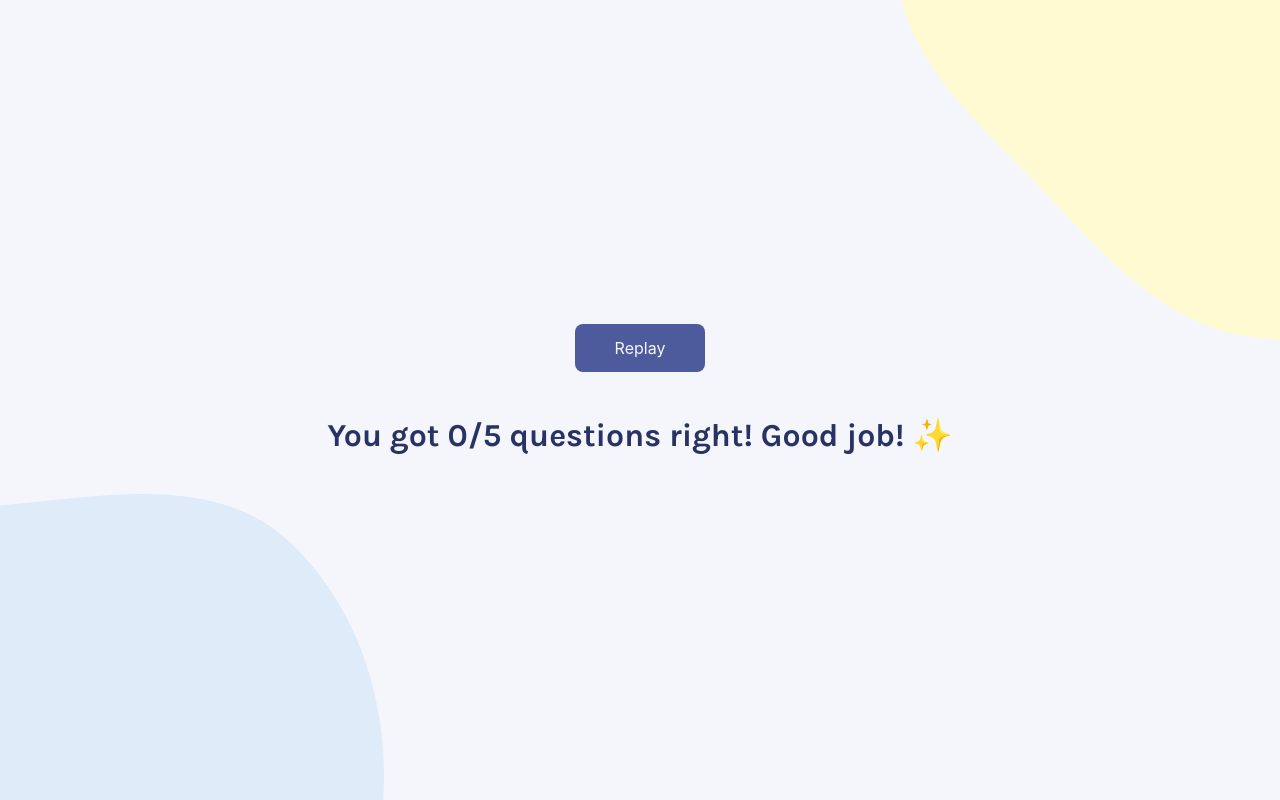
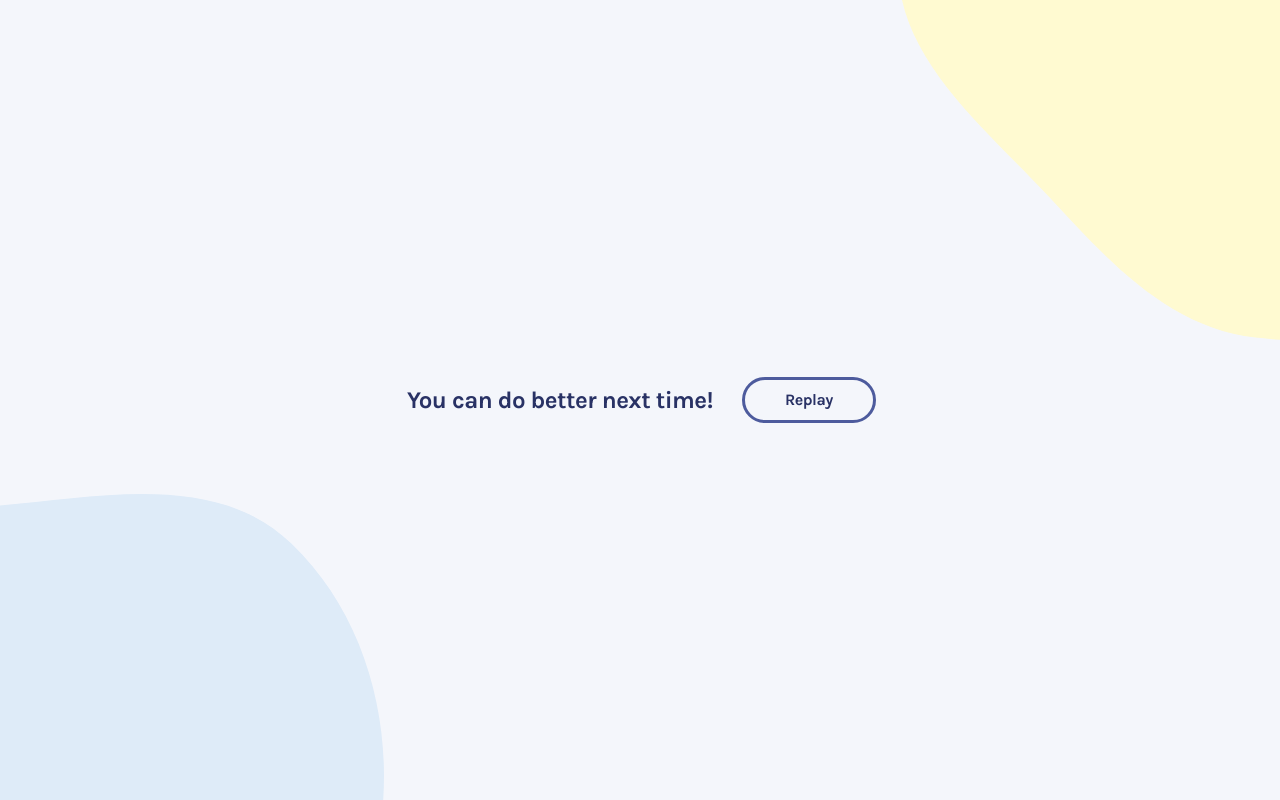
Before and after one commit to vietan0/quizzical-sike, a React (Create React App) app: page / in a window 1280 px wide. Both pictures are taken after a click on the button "Check answers". Built offline with nearby package versions, Linux system fonts and the light colour scheme.

Commit message:
Added post-submit message, minor layout changes

```diff
--- a/src/App.js
+++ b/src/App.js
@@ -73,7 +73,7 @@ export default function App() {
 		setQuizzes(quizzes =>
 			quizzes.map(quizObj =>
 				selectedId === quizObj.id
-					? {...quizObj, ansStatus: correct ? selected ? false : true : false}
+					? {...quizObj, ansStatus: correct ? (selected ? false : true) : false}
 					: quizObj
 			)
 		);
@@ -112,7 +112,7 @@ export default function App() {
 					></iframe>
 
 					<small>
-						Built using{" "}
+						Built with data from{" "}
 						<a href="https://opentdb.com/api_config.php" target="_blank">
 							Open Trivia Database
 						</a>
@@ -121,17 +121,21 @@ export default function App() {
 			) : (
 				<>
 					<>{quizElements}</>
-					<button
-						onClick={submitted ? startSession : checkAnswers}
-						className="check-answer"
-					>
-						{submitted ? "Replay" : "Check answers"}
-					</button>
-					{submitted && (
-						<p className="result">
-							You got {correctCount}/5 questions right! Good job! ✨
-						</p>
-					)}
+					<div id="bottom-row">
+						{submitted && (
+							<p className="result">
+								{correctCount <= 1 && `You can do better next time!`}
+								{correctCount > 1 &&
+									correctCount < 5 &&
+									`You got ${correctCount}/5 questions right! Good job!`}
+								{correctCount == 5 &&
+									`✨Perfect ✨ score! You should up the stakes!`}
+							</p>
+						)}
+						<button onClick={submitted ? startSession : checkAnswers}>
+							{submitted ? "Replay" : "Check answers"}
+						</button>
+					</div>
 				</>
 			)}
 		</div>
--- a/src/components/Choice.js
+++ b/src/components/Choice.js
@@ -11,6 +11,7 @@ export default function Choice(props) {
 			}}
 			className={`
 				${selected ? "selected" : ""}
+				${submitted ? "submitted" : ""}
 				${
 					submitted
 						? correct
@@ -19,7 +20,7 @@ export default function Choice(props) {
 								: "missed"
 							: selected
 							? "wrong"
-							: "not-correct"
+							: "not-selected"
 						: ""
 				}
 			`}
--- a/src/style.css
+++ b/src/style.css
@@ -39,15 +39,39 @@ h6 {
   letter-spacing: -1.5px;
 }
 #container button {
+  color: hsl(231deg, 42%, 28%);
+  font-family: "Karla", "Inter", sans-serif;
+  font-weight: bold;
+  letter-spacing: -0.5px;
+  background-color: transparent;
+  outline: 3px solid hsl(230deg, 34%, 46%);
+  padding: 8px 40px;
+  border: none;
+  border-radius: 80px;
+  transition: 0.1s ease-out;
+}
+#container button:hover {
+  color: hsl(220deg, 43%, 97%);
+  outline: none;
   background-color: hsl(230deg, 34%, 46%);
-  color: hsl(220deg, 43%, 97%);
-  padding: 12px 40px;
-  border: none;
-  border-radius: 8px;
 }
 #container .get-quizzes {
   margin-top: 32px;
   margin-bottom: 32px;
+}
+#container #bottom-row {
+  width: 100%;
+  display: flex;
+  gap: 32px;
+  justify-content: center;
+  align-items: center;
+}
+#container #bottom-row .result {
+  font-family: "Karla", "Inter", sans-serif;
+  font-size: 24px;
+  font-weight: bold;
+  letter-spacing: -0.5px;
+  margin: 0;
 }
 
 .quiz {
@@ -76,12 +100,14 @@ h6 {
   transition: all 0.1s ease-out;
 }
 .quiz .choices div:hover {
-  outline: none;
-  background-color: hsl(230deg, 61%, 95%);
+  background-color: hsl(230deg, 61%, 90%);
 }
 .quiz .choices div.selected {
   outline: none;
   background-color: hsl(230deg, 61%, 90%);
+}
+.quiz .choices div.submitted {
+  pointer-events: none;
 }
 .quiz .choices div.correct {
   outline: none;
@@ -95,7 +121,7 @@ h6 {
   outline: none;
   background-color: hsl(0deg, 81%, 85%);
 }
-.quiz .choices div.not-correct {
+.quiz .choices div.not-selected {
   opacity: 0.5;
 }
 .quiz hr {
@@ -113,11 +139,4 @@ pre {
   margin-top: 16px;
 }
 
-.result {
-  font-family: "Karla", "Inter", sans-serif;
-  font-size: 32px;
-  font-weight: bold;
-  margin-top: 24px;
-}
-
 /*# sourceMappingURL=style.css.map */
--- a/src/style.scss
+++ b/src/style.scss
@@ -3,7 +3,7 @@ $blue-primary: hsla(231, 42%, 28%, 1);
 $blue-secondary: hsla(230, 34%, 46%, 1);
 $blue-divider: hsla(231, 42%, 90%, 1);
 $green-correct: hsla(133, 46%, 71%, 1);
-$blue-hover: hsla(230, 61%, 95%, 1);
+$blue-hover: hsla(230, 61%, 90%, 1);
 $blue-selected: hsla(230, 61%, 90%, 1);
 $red-wrong: hsla(360, 81%, 85%, 1);
 
@@ -64,16 +64,43 @@ h6 {
 	}
 
 	button {
+		color: $blue-primary;
+		font-family: $heading-text;
+		font-weight: bold;
+		letter-spacing: -0.5px;
+		background-color: transparent;
+		outline: 3px solid $blue-secondary;
+		padding: $d2 $d7;
+		border: none;
+		border-radius: $d10;
+		transition: 0.1s ease-out;
+	}
+
+	button:hover {
+		color: $blue-bg;
+		outline: none;
 		background-color: $blue-secondary;
-		color: $blue-bg;
-		padding: $d3 $d7;
-		border: none;
-		border-radius: $d2;
 	}
 
 	.get-quizzes {
 		margin-top: $d6;
 		margin-bottom: $d6;
+	}
+
+	#bottom-row {
+		width: 100%;
+		display: flex;
+		gap: $d6;
+		justify-content: center;
+		align-items: center;
+
+		.result {
+			font-family: $heading-text;
+			font-size: $d5;
+			font-weight: bold;
+			letter-spacing: -0.5px;
+			margin: 0;
+		}
 	}
 }
 
@@ -105,13 +132,16 @@ h6 {
 		}
 
 		div:hover {
-			outline: none;
 			background-color: $blue-hover;
 		}
 
 		div.selected {
 			outline: none;
 			background-color: $blue-selected;
+		}
+
+		div.submitted {
+			pointer-events: none;
 		}
 
 		div.correct {
@@ -129,7 +159,7 @@ h6 {
 			background-color: $red-wrong;
 		}
 
-		div.not-correct {
+		div.not-selected {
 			opacity: 0.5;
 		}
 	}
@@ -150,10 +180,3 @@ pre {
 	width: 100%;
 	margin-top: $d4;
 }
-
-.result {
-	font-family: $heading-text;
-	font-size: $d6;
-	font-weight: bold;
-	margin-top: $d5;
-}
```
Also changed, not shown: 1 other file (tests, documents, lock files or other folders).
